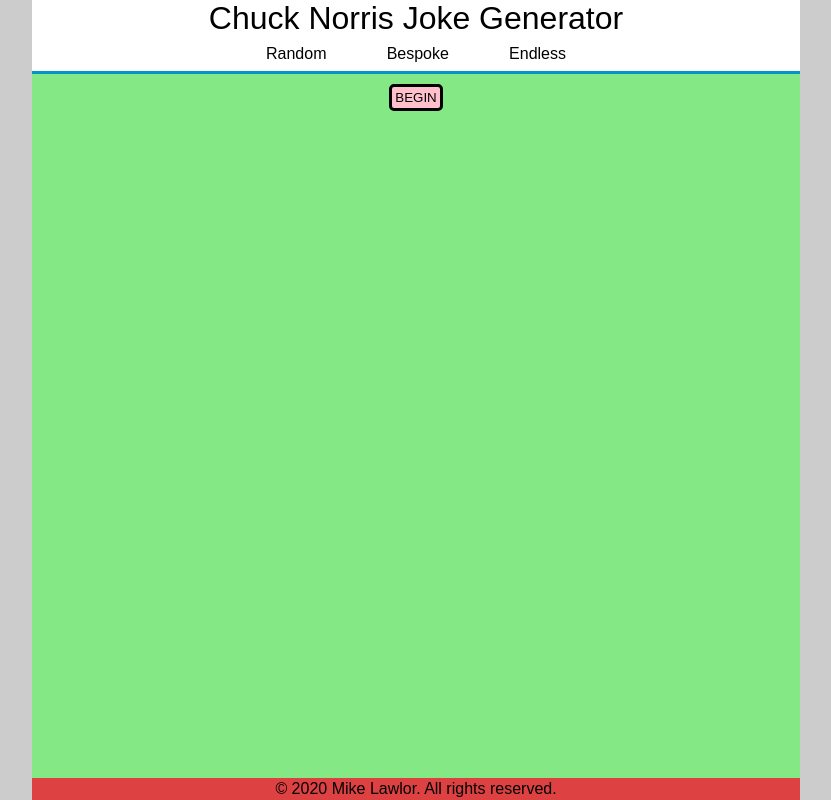
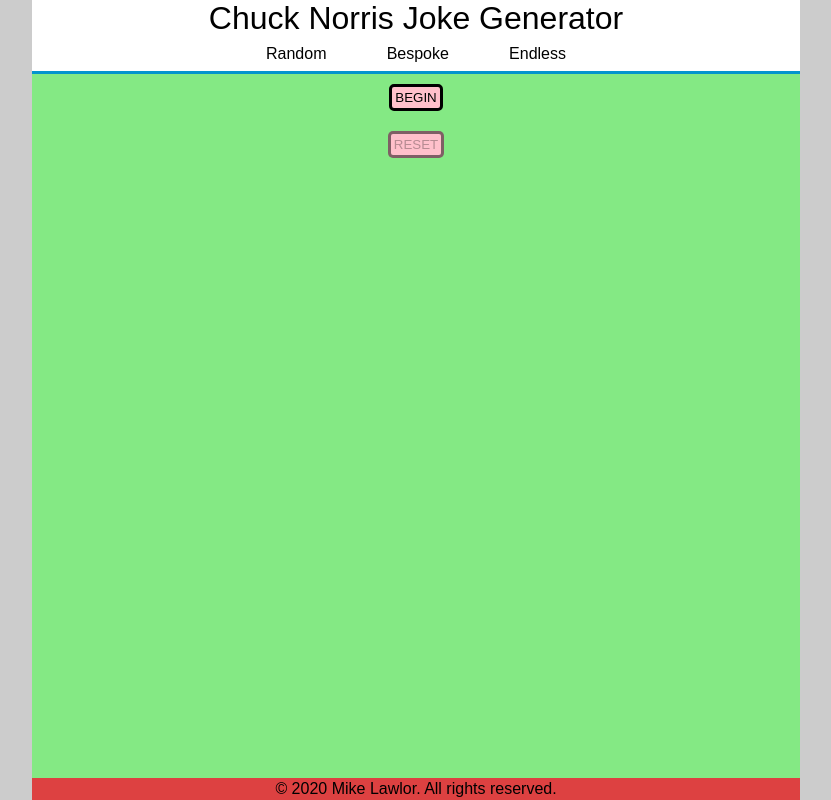
Before and after one commit to Lemonymelon/chuck-norris-joke-generator, a React app: page /endless in a window 1280 px wide. Shown: the whole page, without its empty margins (224-1055 px from the left). Built offline with nearby package versions, Linux system fonts and the light colour scheme.

Commit message:
add conditional reset button logic

```diff
--- a/src/components/Endless-joke.tsx
+++ b/src/components/Endless-joke.tsx
@@ -7,7 +7,6 @@
   const [showJokes, setShowJokes] = useState(false);
   const [jokes, setJokes] = useState<string[]>([]);
   const [jokeIDHistory, setJokeIDHistory] = useState<number[]>([]);
-  const [buttonText, setButtonText] = useState("BEGIN");
 
   const getMultipleJokes = (
     numberOfJokesRequired: number,
@@ -36,17 +35,33 @@
       });
   };
 
-  const handleClick = () => {
+  const handleClickJoke = () => {
     getMultipleJokes(5, 5);
-    if (!showJokes) setShowJokes(true);
-    if (buttonText !== "MORE") setButtonText("MORE");
+    if (!showJokes) {
+      setShowJokes(true);
+    }
+  };
+
+  const handleClickReset = () => {
+    setShowJokes(false);
+
+    setJokeIDHistory([]);
+    setJokes([]);
   };
 
   return (
     <div id="endlessJokeContainer" className="jokeContainer">
-      <button className="jokeContainer__button" onClick={handleClick}>
-        {buttonText}
+      <button className="jokeContainer__button" onClick={handleClickJoke}>
+        {showJokes ? "MORE" : "BEGIN"}
       </button>
+      <button
+        className={`jokeContainer__button`}
+        {...(showJokes && { onClick: handleClickReset })}
+        disabled={showJokes ? false : true}
+      >
+        RESET
+      </button>
+      {/* conditional reset logic - css, click functionality, cursor */}
       {!showJokes ? (
         <div className="jokeContainer__jokeText"></div>
       ) : (
--- a/src/styles/App.css
+++ b/src/styles/App.css
@@ -122,7 +122,14 @@
   background-color: pink;
   margin: 10px auto;
   width: auto;
+}
+
+.jokeContainer__button:enabled {
   cursor: pointer;
+}
+
+.jokeContainer__button:disabled {
+  border-color: rgba(0, 0, 0, 0.5);
 }
 
 .jokeContainer__jokeText {
--- a/src/styles/App.scss
+++ b/src/styles/App.scss
@@ -65,7 +65,12 @@
     background-color: pink;
     margin: 10px auto;
     width: auto;
-    cursor: pointer;
+    &:enabled {
+      cursor: pointer;
+    }
+    &:disabled {
+      border-color: rgba(0, 0, 0, 0.5);
+    }
   }
 
   &__jokeText {
```
Also changed, not shown: 1 other file (tests, documents, lock files or other folders).
